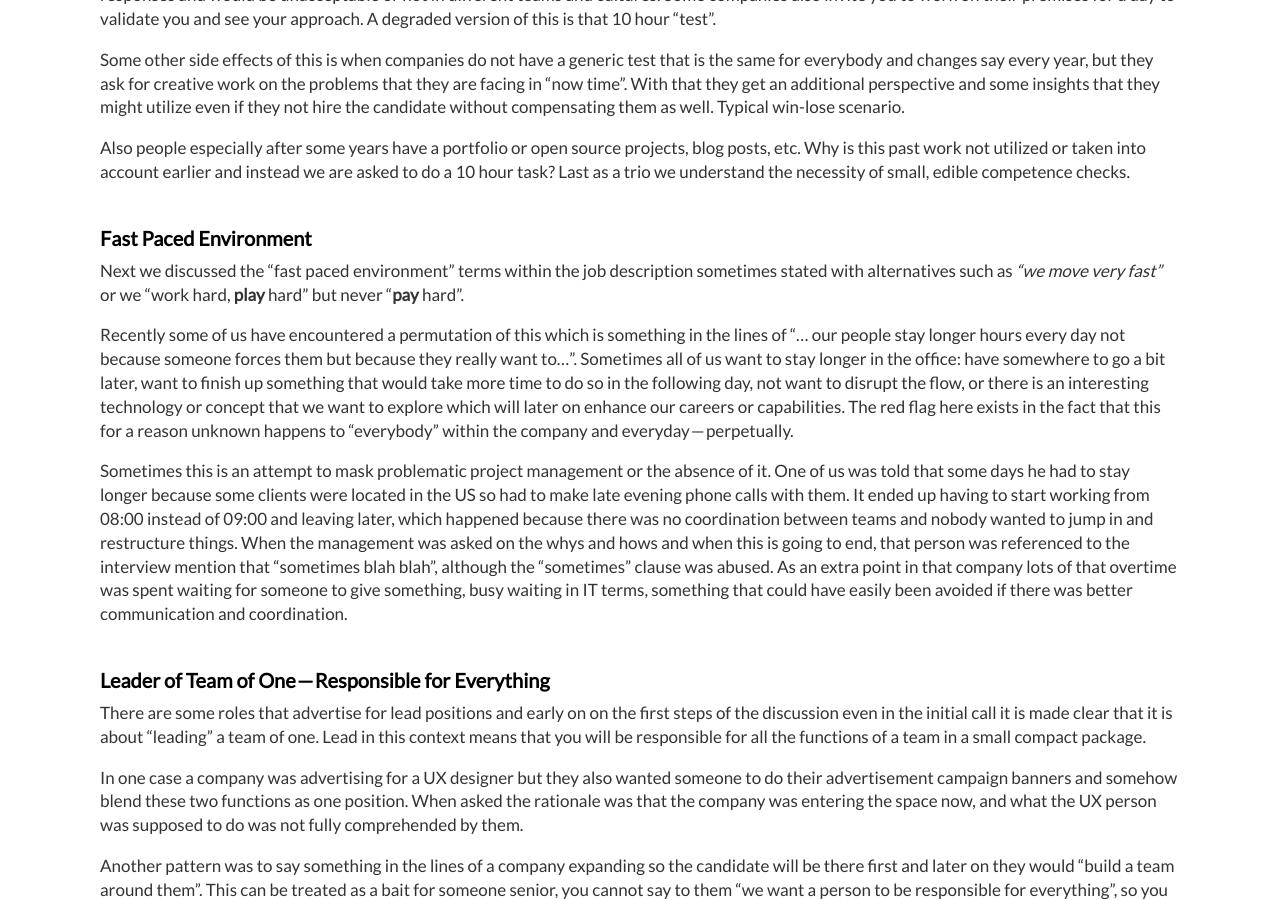
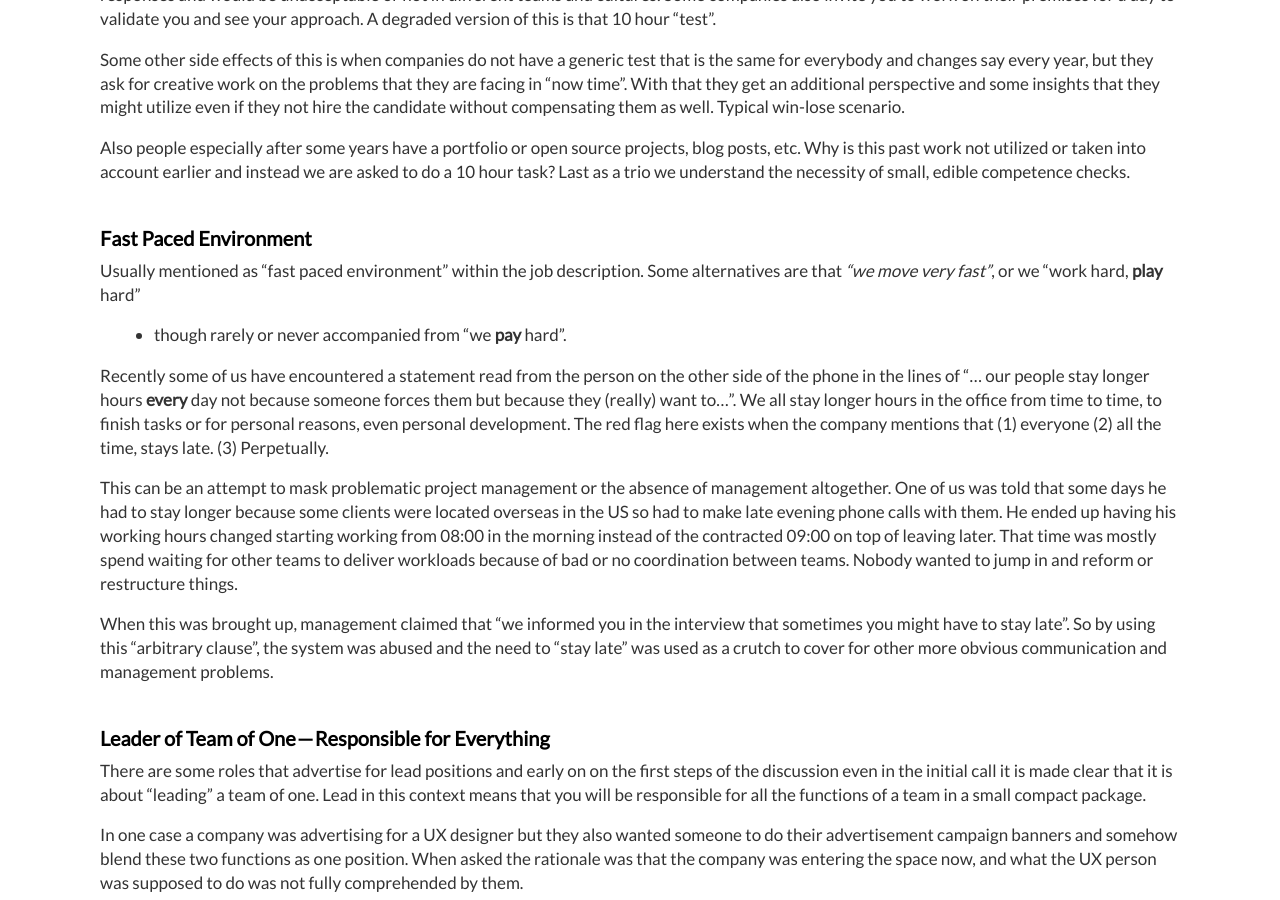
Before and after one commit to dimitrismistriotis/dimitrismistriotis.github.io, a Jekyll site: the page built from _posts/2018-05-24-red_flags_in_interviews.md, in a window 1280 px wide and 900 px high, scrolled down 1304 px. Built offline with Jekyll 4.4.1, drawn with Linux system fonts in a browser that asks for light colours; comment, search, counter and statistics services are not loaded.

Commit message:
Rewrote fast paced environment.

```diff
--- a/_posts/2018-05-24-red_flags_in_interviews.md
+++ b/_posts/2018-05-24-red_flags_in_interviews.md
@@ -97,32 +97,32 @@ we understand the necessity of small, edible competence checks.
 
 ## Fast Paced Environment
 
-Next we discussed the "fast paced environment" terms within the job description
-sometimes stated with alternatives such as *"we move very fast"* or we "work
-hard, **play** hard" but never "**pay** hard".
+Usually mentioned as "fast paced environment" within the job description. Some
+alternatives are that *"we move very fast"*, or we "work hard, **play** hard"
+- though rarely or never accompanied from "we **pay** hard".
 
-Recently some of us have encountered a permutation of this which is something
-in the lines of "... our people stay longer hours every day not because someone
-forces them but because they really want to...". Sometimes all of us want to
-stay longer in the office: have somewhere to go a bit later, want to finish up
-something that would take more time to do so in the following day, not want to
-disrupt the flow, or there is an interesting technology or concept that we want
-to explore which will later on enhance our careers or capabilities. The red
-flag here exists in the fact that this for a reason unknown happens to
-"everybody" within the company and everyday — perpetually.
+Recently some of us have encountered a statement read from the person on the
+other side of the phone  in the lines of "... our people stay longer hours
+**every** day not because someone forces them but because they (really)
+want to...". We all stay longer hours in the office from time to time, to
+finish tasks or for personal reasons, even personal development. The red flag
+here exists when the company mentions that (1) everyone (2) all the time, stays
+late. (3) Perpetually.
 
-Sometimes this is an attempt to mask problematic project management or the
-absence of it. One of us was told that some days he had to stay longer because
-some clients were located in the US so had to make late evening phone calls
-with them. It ended up having to start working from 08:00 instead of 09:00 and
-leaving later, which happened because there was no coordination between teams
-and nobody wanted to jump in and restructure things. When the management was
-asked on the whys and hows and when this is going to end, that person was
-referenced to the interview mention that "sometimes blah blah", although the
-"sometimes" clause was abused. As an extra point in that company lots of that
-overtime was spent waiting for someone to give something, busy waiting in IT
-terms, something that could have easily been avoided if there was better
-communication and coordination.
+This can be an attempt to mask problematic project management or the
+absence of management altogether. One of us was told that some days he had to
+stay longer because some clients were located overseas in the US so had to make
+late evening phone calls with them. He ended up having his working hours
+changed starting working from 08:00 in the morning instead of the contracted
+09:00 on top of leaving later. That time was mostly spend waiting for other
+teams to deliver workloads because of bad or no coordination between teams.
+Nobody wanted to jump in and reform or restructure things.
+
+When this was brought up, management claimed that "we informed you in the
+interview that sometimes you might have to stay late". So by using this
+"arbitrary clause", the system was abused and the need to "stay late" was
+used as a crutch to cover for other more obvious communication and management
+problems.
 
 ## Leader of Team of One — Responsible for Everything
 
```
